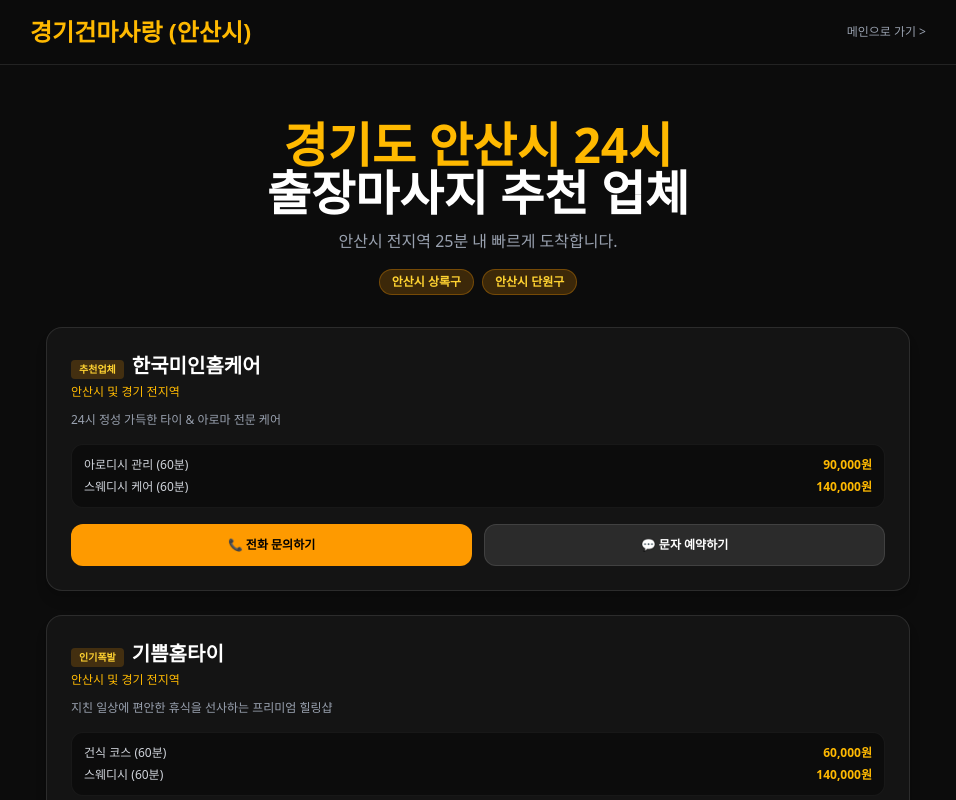
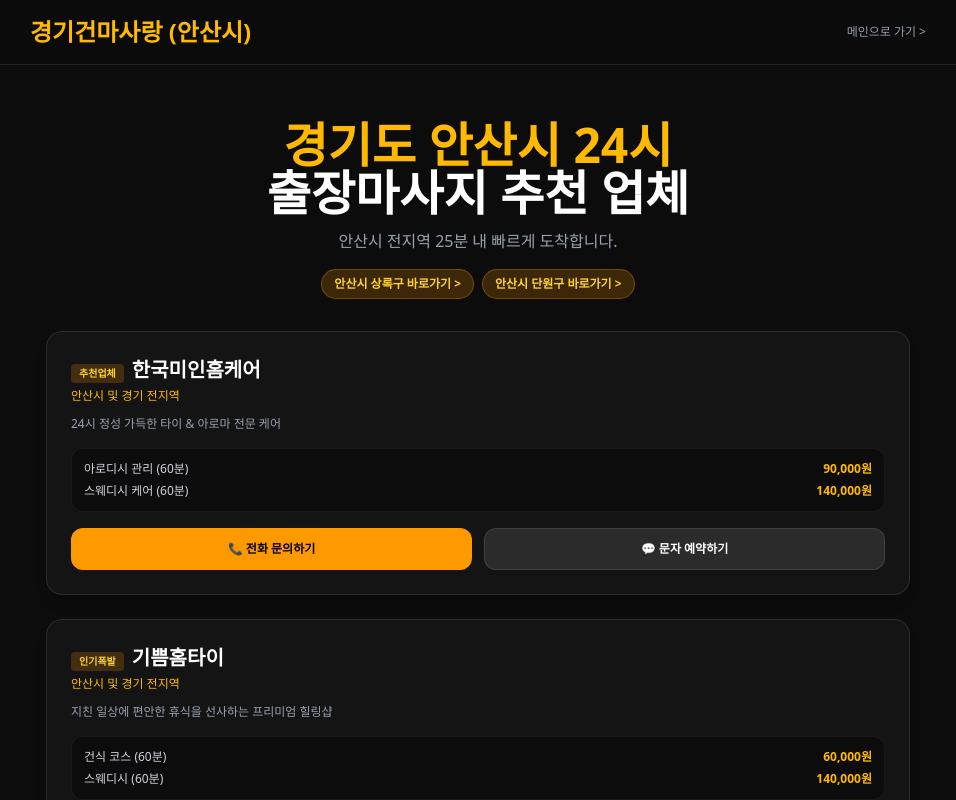
Before and after one commit to gunma1004/gunmae-gyeonggi, a Next.js app: page /ansan in a window 1280 px wide. Shown: the top 800 px of the page, without its empty margins (162-1118 px from the left). Built offline with nearby package versions, Linux system fonts and the light colour scheme.

Commit message:
fix: 구 단위 배지 클릭 시 개별 구 페이지 이동 링크 적용

```diff
--- a/src/app/[district]/GyeonggiDistrictClientPage.jsx
+++ b/src/app/[district]/GyeonggiDistrictClientPage.jsx
@@ -64,15 +64,70 @@ const shops = [
   }
 ];
 
-// 경기도 주요 시/군/구 및 동 데이터
+// 경기도 주요 시/군/구(영문 키 매핑 포함) 및 동 데이터
 const gyeonggiDistricts = {
-  suwon: { name: '수원시', gus: ['장안구', '권선구', '팔달구', '영통구'], dongs: ['인계동', '영통동', '매탄동', '권선동', '조원동'] },
-  seongnam: { name: '성남시', gus: ['수정구', '중원구', '분당구'], dongs: ['분당동', '야탑동', '서현동', '판교동', '모란동'] },
-  goyang: { name: '고양시', gus: ['덕양구', '일산동구', '일산서구'], dongs: ['일산동', '백석동', '주엽동', '화정동', '행신동'] },
-  yongin: { name: '용인시', gus: ['처인구', '기흥구', '수지구'], dongs: ['기흥동', '수지동', '처인동', '동백동', '보정동'] },
-  bucheon: { name: '부천시', gus: ['원미구', '소사구', '오정구'], dongs: ['중동', '상동', '심곡동', '원미동', '괴안동'] },
-  ansan: { name: '안산시', gus: ['상록구', '단원구'], dongs: ['중앙동', '고잔동', '선부동', '상록수동', '초지도'] },
-  anyang: { name: '안양시', gus: ['만안구', '동안구'], dongs: ['안양동', '평촌동', '호계동', '비산동', '관양동'] },
+  suwon: {
+    name: '수원시',
+    gus: [
+      { name: '장안구', key: 'jangan' },
+      { name: '권선구', key: 'gwonseon' },
+      { name: '팔달구', key: 'paldal' },
+      { name: '영통구', key: 'yeongtong' }
+    ],
+    dongs: ['인계동', '영통동', '매탄동', '권선동', '조원동']
+  },
+  seongnam: {
+    name: '성남시',
+    gus: [
+      { name: '수정구', key: 'sujeong' },
+      { name: '중원구', key: 'jungwon' },
+      { name: '분당구', key: 'bundang' }
+    ],
+    dongs: ['분당동', '야탑동', '서현동', '판교동', '모란동']
+  },
+  goyang: {
+    name: '고양시',
+    gus: [
+      { name: '덕양구', key: 'deogyang' },
+      { name: '일산동구', key: 'ilsandong' },
+      { name: '일산서구', key: 'ilsanseo' }
+    ],
+    dongs: ['일산동', '백석동', '주엽동', '화정동', '행신동']
+  },
+  yongin: {
+    name: '용인시',
+    gus: [
+      { name: '처인구', key: 'cheoin' },
+      { name: '기흥구', key: 'giheung' },
+      { name: '수지구', key: 'suji' }
+    ],
+    dongs: ['기흥동', '수지동', '처인동', '동백동', '보정동']
+  },
+  bucheon: {
+    name: '부천시',
+    gus: [
+      { name: '원미구', key: 'wonmi' },
+      { name: '소사구', key: 'sosa' },
+      { name: '오정구', key: 'ojeong' }
+    ],
+    dongs: ['중동', '상동', '심곡동', '원미동', '괴안동']
+  },
+  ansan: {
+    name: '안산시',
+    gus: [
+      { name: '상록구', key: 'sangrok' },
+      { name: '단원구', key: 'danwon' }
+    ],
+    dongs: ['중앙동', '고잔동', '선부동', '상록수동', '초지도']
+  },
+  anyang: {
+    name: '안양시',
+    gus: [
+      { name: '만안구', key: 'manan' },
+      { name: '동안구', key: 'dongan' }
+    ],
+    dongs: ['안양동', '평촌동', '호계동', '비산동', '관양동']
+  },
   namyangju: { name: '남양주시', gus: [], dongs: ['다산동', '별내동', '진접동', '화도읍', '평내동'] },
   hwaseong: { name: '화성시', gus: [], dongs: ['동탄동', '병점동', '향남읍', '봉담읍', '새솔동'] },
   pyeongtaek: { name: '평택시', gus: [], dongs: ['평택동', '비전동', '서정동', '안중읍', '팽성읍'] },
@@ -106,7 +161,7 @@ export default function GyeonggiDistrictClientPage({ districtKey }) {
       "@type": "WebPage",
       "name": `경기도 ${currentName}출장마사지 | 경기건마사랑`,
       "url": `https://gunmalove-gyeonggi.shop/${districtKey}`,
-      "description": `경기도 ${currentName}출장마사지 전문. ${currentGus.join(', ')} ${currentDongs.join(', ')} 24시 후불제 출장케어.`
+      "description": `경기도 ${currentName}출장마사지 전문. 24시 후불제 출장케어.`
     }
   ];
 
@@ -128,13 +183,17 @@ export default function GyeonggiDistrictClientPage({ districtKey }) {
           </h1>
           <p className="text-gray-400 text-sm md:text-base mb-4">{currentName} 전지역 25분 내 빠르게 도착합니다.</p>
 
-          {/* ⭐️ 상단 영역에도 구 배지 리스트 배치 */}
+          {/* ⭐️ 상단 클릭 가능한 구 배지 버튼 링크 */}
           {currentGus.length > 0 && (
             <div className="flex flex-wrap justify-center gap-2 my-4">
               {currentGus.map((gu) => (
-                <span key={gu} className="text-xs px-3 py-1 bg-amber-500/20 text-amber-300 font-bold rounded-full border border-amber-500/30">
-                  {currentName} {gu}
-                </span>
+                <a
+                  key={gu.key}
+                  href={`/${districtKey}/${gu.key}`}
+                  className="text-xs px-3 py-1.5 bg-amber-500/20 text-amber-300 font-bold rounded-full border border-amber-500/30 hover:bg-amber-500 hover:text-black transition-all"
+                >
+                  {currentName} {gu.name} 바로가기 &gt;
+                </a>
               ))}
             </div>
           )}
@@ -186,16 +245,20 @@ export default function GyeonggiDistrictClientPage({ districtKey }) {
           ))}
         </section>
 
-        {/* 하단 키워드 섹션 (구 및 동 키워드 무조건 노출) */}
+        {/* 하단 클릭 가능한 구 배지 링크 */}
         <section className="bg-[#080808] p-6 rounded-2xl border border-white/5 mt-12">
           {currentGus.length > 0 && (
             <div className="mb-6">
-              <h3 className="text-sm font-bold text-amber-400 mb-3">{currentName} 구별 바로가기</h3>
+              <h3 className="text-sm font-bold text-amber-400 mb-3">{currentName} 구별 상세페이지 바로가기</h3>
               <div className="flex flex-wrap gap-2">
                 {currentGus.map((gu) => (
-                  <span key={gu} className="text-xs px-3 py-1.5 bg-amber-500/10 text-amber-300 rounded-lg border border-amber-500/20 font-bold">
-                    경기도 {currentName} {gu}출장마사지
-                  </span>
+                  <a
+                    key={gu.key}
+                    href={`/${districtKey}/${gu.key}`}
+                    className="text-xs px-3 py-1.5 bg-amber-500/10 text-amber-300 rounded-lg border border-amber-500/20 font-bold hover:bg-amber-500 hover:text-black transition-all"
+                  >
+                    경기도 {currentName} {gu.name}출장마사지
+                  </a>
                 ))}
               </div>
             </div>
```
